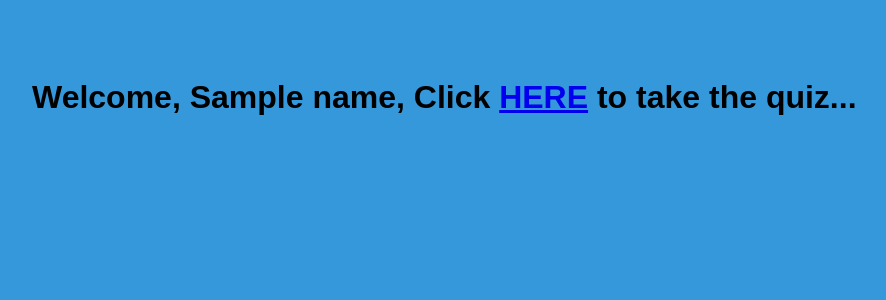
After one commit to marwai/flask_login, a Flask app: template templates/profile.html in a window 1280 px wide. The commit adds this page. Shown: the top 300 px of the page, without its empty margins (26-912 px from the left). Run offline with Flask 2, Linux system fonts and the light colour scheme; the template is opened without the code that fills it: most values are stand-ins (such as "Sample title", 1, 10 or a date in 2020).

Commit message:
refactoring

```diff
--- a/app.py
+++ b/app.py
@@ -14,7 +14,7 @@ def login_required(f):
             return f(*args, **kwargs)
         else:
             flash('You need to login first.')
-            return redirect(url_for('welcome'))
+            return redirect(url_for('login'))
     return wrap
 
 # use decorators to link the function to a url
--- a/templates/index.html
+++ b/templates/index.html
@@ -2,6 +2,7 @@
 {% block content %}
 
 <h1>Welcome to Flask!</h1>
+</h2>
 <br>
 <p>Click <a href="/logout">here</a> to logout.</p>
 
--- /dev/null
+++ b/templates/profile.html
@@ -0,0 +1,11 @@
+{% extends "base.html" %}
+{% block title%} Profile Page {% endblock %}
+{% block content %}
+<h1 class="title">
+  Welcome, {{name}}, Click <a href="quiz">HERE</a> to take the quiz...
+</h1>
+{% endblock %}
+
+<a href="{{ url_for('auth.signup') }}" class="navbar-item">
+                                Sign Up
+                            </a>
```
Also changed, not shown: README.md.
